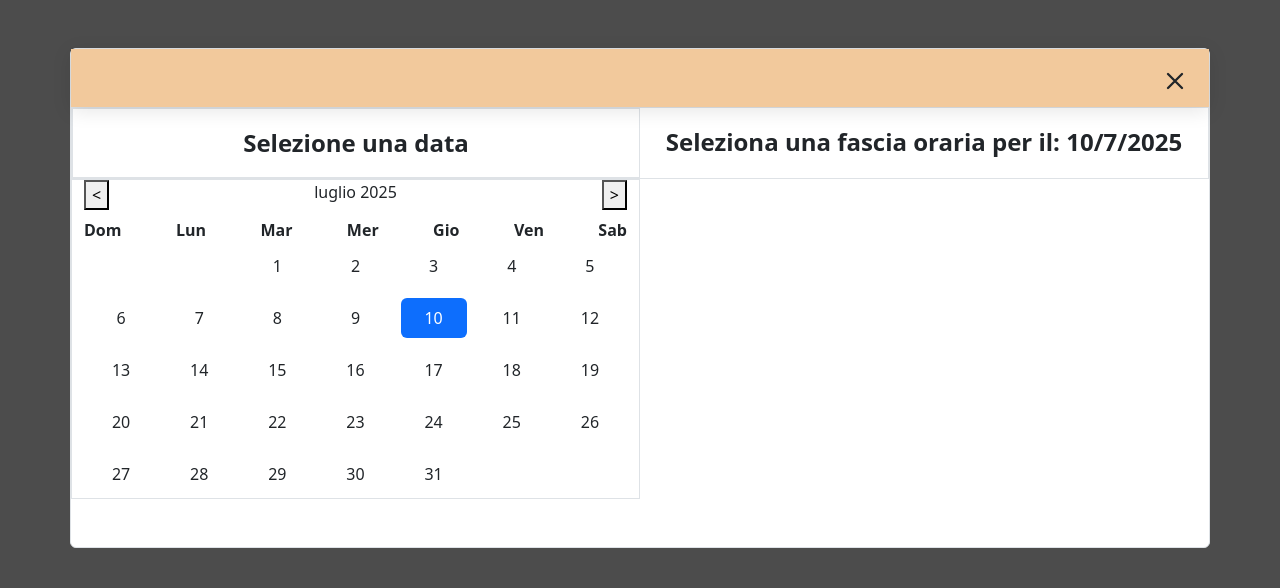
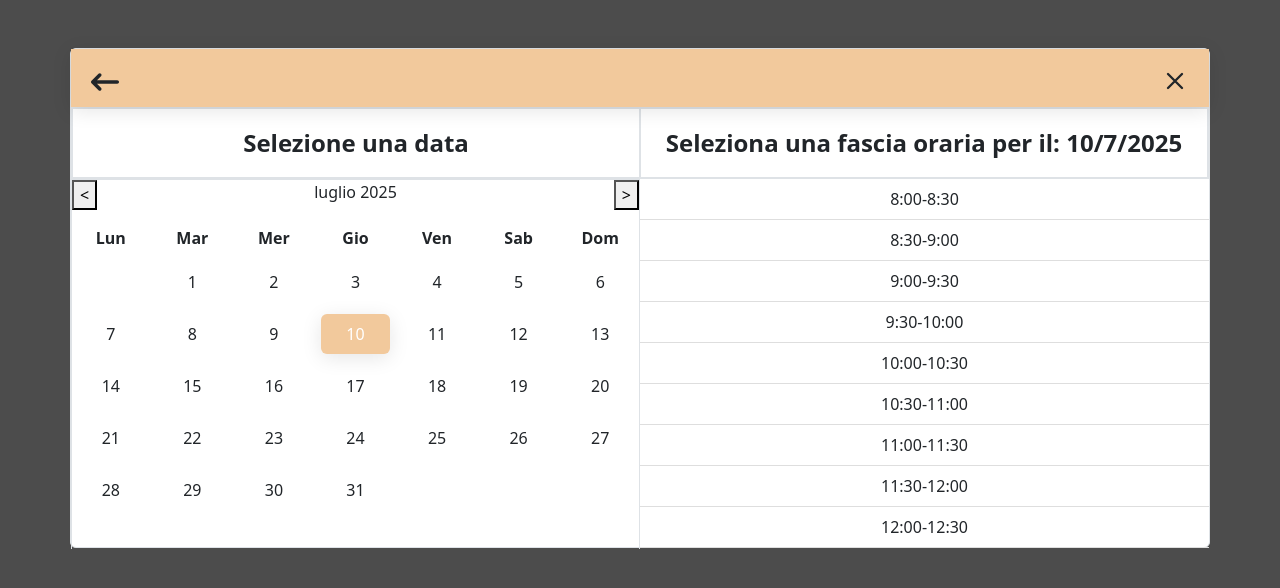
Before and after one commit to Gabri0223/Esame-finale, a React (Vite) app in the folder front-end/: page /prenotazione in a window 1280 px wide. Both pictures are taken after a click on the element "10". Shown: the top 588 px of the page. Built offline with nearby package versions, Linux system fonts and the light colour scheme; a web font is replaced by a local one.

Commit message:
fine colonna orari

```diff
--- a/front-end/component/Calendario.jsx
+++ b/front-end/component/Calendario.jsx
@@ -1,6 +1,6 @@
 import React, { useState } from "react";
 
-const giorniSettimana = ["Dom", "Lun", "Mar", "Mer", "Gio", "Ven", "Sab"];
+const giorniSettimana = ["Lun", "Mar", "Mer", "Gio", "Ven", "Sab", "Dom"];
 
 function Calendario({ onDateChange }) {
   const [oggi] = useState(new Date());
@@ -9,7 +9,8 @@ function Calendario({ onDateChange }) {
   const [dataSelezionata, setDataSelezionata] = useState(null);
 
   const giorniNelMese = new Date(anno, mese + 1, 0).getDate();
-  const primoGiorno = new Date(anno, mese, 1).getDay();
+  let primoGiorno = new Date(anno, mese, 1).getDay();
+  primoGiorno = primoGiorno === 0 ? 6 : primoGiorno - 1;
 
   const mesePrecedente = () => {
     if (mese === 0) {
@@ -65,7 +66,7 @@ function Calendario({ onDateChange }) {
   };
 
   return (
-    <div className="contenitoreCalndario">
+    <div className="contenitoreCalndario ">
       <div className="d-flex justify-content-between mb-2">
         <button onClick={mesePrecedente}>{"<"}</button>
         <div>
@@ -77,10 +78,20 @@ function Calendario({ onDateChange }) {
         <button onClick={meseSuccessivo}>{">"}</button>
       </div>
 
-      <div className="d-flex justify-content-between text-center fw-bold">
-        {giorniSettimana.map(renderGiorno)}
+      <div
+        className="text-center fw-bold"
+        style={{
+          display: "grid",
+          gridTemplateColumns: "repeat(7, 1fr)",
+          gap: "4px",
+        }}
+      >
+        {giorniSettimana.map((giorno, i) => (
+          <div key={i} className="giorno-settimana p-2">
+            {giorno}
+          </div>
+        ))}
       </div>
-
       <div
         className="text-center"
         style={{
@@ -94,7 +105,7 @@ function Calendario({ onDateChange }) {
           const isActive = isValid && isSelected(giorno);
           let className = "giorno";
           if (isValid) className += " p-2 m-1 rounded text-center";
-          if (isActive) className += " bg-primary text-white";
+          if (isActive) className += " sfondoRosa text-white";
 
           return (
             <div
--- a/front-end/component/Carrello.jsx
+++ b/front-end/component/Carrello.jsx
@@ -231,13 +231,13 @@ const Carrello = () => {
                     <Col xs={2}>
                       <div className="d-flex align-items-center ">
                         {(item.quantità === 1 || item.quantita === 1) && (
-                          <div className=" border border-2 border-secondary rounded-start aggiungiETogli  bg-secondary-subtle text-white">
+                          <div className=" border border-2 border-secondary rounded-start cliccabile  bg-secondary-subtle text-white">
                             <p className="m-0 p-1 px-2">-</p>
                           </div>
                         )}
                         {(item.quantità > 1 || item.quantita > 1) && (
                           <div
-                            className=" bordiVerdi rounded-start aggiungiETogli"
+                            className=" bordiVerdi rounded-start cliccabile"
                             onClick={() => {
                               diminuisciQuantità(index);
                             }}
@@ -253,7 +253,7 @@ const Carrello = () => {
                         </div>
 
                         <div
-                          className=" bordiVerdi rounded-end me-5 aggiungiETogli"
+                          className=" bordiVerdi rounded-end me-5 cliccabile"
                           onClick={() => {
                             incrementaQuantità(index);
                           }}
--- /dev/null
+++ b/front-end/component/Orari.jsx
@@ -0,0 +1,41 @@
+import React, { useState } from "react";
+
+const Orari = ({ onSelezioneOrario }) => {
+  const orari = [];
+  const [orarioInizio, setOrarioInizio] = useState(null);
+  const [orarioFine, setOrarioFine] = useState(null);
+  const [cliccato, setCliccato] = useState(false);
+  const creafasciaOraria = (inizio, fine) => {
+    setOrarioInizio(inizio);
+    setOrarioFine(fine);
+    if (onSelezioneOrario) {
+      onSelezioneOrario({ inizio, fine });
+    }
+  };
+
+  for (let ora = 8; ora <= 17; ora++) {
+    orari.push(`${ora}:00`);
+    if (ora < 17) {
+      orari.push(`${ora}:30`);
+    }
+  }
+
+  return (
+    <div className="contenitoreOrari ">
+      {orari.slice(0, -1).map((orario, i) => (
+        <p
+          className={`m-0 py-2 text-center ${
+            cliccato === i ? "cliccato" : "nonCliccato"
+          }`}
+          key={i}
+          onClick={() => {
+            setCliccato(i), creafasciaOraria(orario, orari[i + 1]);
+          }}
+        >
+          {orario}-{orari[i + 1]}
+        </p>
+      ))}
+    </div>
+  );
+};
+export default Orari;
--- a/front-end/component/Prenotazione.jsx
+++ b/front-end/component/Prenotazione.jsx
@@ -3,44 +3,80 @@ import Row from "react-bootstrap/Row";
 import Col from "react-bootstrap/Col";
 import { HiOutlineX } from "react-icons/hi";
 import Calendario from "./Calendario";
+import Orari from "./Orari";
+import { FaArrowLeftLong } from "react-icons/fa6";
 import React, { useState } from "react";
 
 const Prenotazione = () => {
   const [dataSelezionata, setDataSelezionata] = useState(null);
+  const [fasciaOraria, setFasciaOraria] = useState(null);
+  const [animazioneAttiva, setAnimazioneAttiva] = useState(false);
+
   const handlerCambiamentoData = (data) => {
     setDataSelezionata(data);
   };
+
+  const handlerSelezioneOrario = (fasciaOraria) => {
+    setFasciaOraria(fasciaOraria);
+    setAnimazioneAttiva(true);
+  };
+
   return (
     <div className="overlay-dark">
       <Container className="border mt-5 focus-element rounded contenitorePrenotazione">
-        <Row className="sfondoRosa justify-content-end d-flex">
-          <Col>
+        <Row className="sfondoRosa">
+          <Col className="justify-content-between d-flex">
+            <p
+              className="m-0 p-2 fs-3 cliccabile"
+              onClick={() => {
+                setAnimazioneAttiva(false);
+              }}
+            >
+              <FaArrowLeftLong />
+            </p>
             <p className="text-end m-0 p-2 fw-bolder fs-3">
               {" "}
               <HiOutlineX />
             </p>
           </Col>
         </Row>
-        <Row className="border">
-          <Col xs={6} className="border">
+        <Row className="border contenitoreInformazioni">
+          <Col xs={6} className={`border ${animazioneAttiva ? "box" : ""}`}>
             <p className="fw-bold fs-4 text-center my-auto py-3">
               Selezione una data
             </p>
           </Col>
-          <Col>
+          <Col xs={6} className={`border ${animazioneAttiva ? "box2" : ""}`}>
             {dataSelezionata != null && (
-              <p className="fw-bold fs-4 text-center my-auto py-3">
-                {" "}
-                Seleziona una fascia oraria per il: {dataSelezionata.getDate()}/
-                {dataSelezionata.getMonth() + 1}/{dataSelezionata.getFullYear()}
-              </p>
+              <>
+                <p className="fw-bold fs-4 text-center my-auto py-3">
+                  {" "}
+                  Seleziona una fascia oraria per il:{" "}
+                  {dataSelezionata.getDate()}/{dataSelezionata.getMonth() + 1}/
+                  {dataSelezionata.getFullYear()}
+                </p>
+              </>
             )}
           </Col>
         </Row>
-        <Row>
-          <Col xs={6} className="border">
+        <Row className="contenitoreInformazioni ">
+          <Col
+            xs={6}
+            className={`border border-bottom-0 p-0 ${
+              animazioneAttiva ? "box" : ""
+            }`}
+          >
             <Calendario onDateChange={handlerCambiamentoData} />
           </Col>
+          {dataSelezionata != null && (
+            <Col xs={6} className={` p-0 ${animazioneAttiva ? "box2" : ""}`}>
+              <Orari onSelezioneOrario={handlerSelezioneOrario} />
+            </Col>
+          )}
+          <Col
+            xs={6}
+            className={` p-0 ${animazioneAttiva ? "box2" : ""}`}
+          ></Col>
         </Row>
       </Container>
     </div>
--- a/front-end/src/index.css
+++ b/front-end/src/index.css
@@ -181,7 +181,7 @@ a {
     font-size:0.7em
 }
 
-.aggiungiETogli{
+.cliccabile{
     cursor: pointer;
 }
 
@@ -402,14 +402,153 @@ a {
 .contenitorePrenotazione{
     height: 500px;
     max-height: 500px;
+
 }
 
 .contenitoreCalendario{
     width: 100%;
-    font-Family: "Arial, sans-serif"
+    font-Family: "Arial, sans-serif" ;
+
 }
+
 
 .contenitoreGiorni{
 flex-Basis: 0;
  min-Width: 0
 }
+
+.contenitoreOrari{
+    height: 370px;
+    max-Height: "370px" !important;
+    overflow-y: auto !important;
+}
+
+.contenitoreInformazioni{
+    overflow-y: hidden;
+}
+
+.box{
+    animation: muoviVersoSinistraESparisci 0.5s forwards
+}
+
+.box2{
+    animation: muoviVersoSinistra 0.5s forwards
+}
+
+.cliccato{
+   border-top: 2px #D5AC86 solid;
+   border-bottom: 2px #D5AC86 solid ;
+   cursor:pointer
+}
+
+.cliccato:hover{
+    background-color: #F2C99C;
+}
+
+.nonCliccato{
+    border-bottom: 1px rgb(222, 222, 222) solid;
+    cursor: pointer
+}
+
+.nonCliccato:hover{
+    background-color: rgb(194, 193, 193);
+}
+
+
+@keyframes muoviVersoSinistraESparisci{
+    0%{
+        transform: translateX(0);
+        opacity: 1;
+    }
+    10%{
+        transform:translateX(-50px)
+    }
+    15%{
+        transform: translateX(-100px);
+        opacity: 0.8;
+    }
+    20%{
+        transform: translate(-150px);
+    }
+    25%{
+        transform: translateX(-200px);
+        opacity: 0.7;
+    }
+    30%{
+        transform: translateX(-250px);
+    }
+    35%{
+        transform: translateX(-300px);
+        opacity: 0.6;
+    }
+    50%{
+        transform: translateX(-350px);
+        opacity: 0.5;
+    }
+    65%{
+        transform: translateX(-400px);
+        opacity: 0.4;
+    }
+    75%{
+        transform: translateX(-450x);
+        opacity: 0.3;
+    }
+    85%{
+        transform: translateX(-500px);
+        opacity: 0.2;
+    }
+    100%{
+        transform: translateX(-1900px );
+        opacity:0
+
+    }
+}
+
+@keyframes muoviVersoSinistra{
+    0%{
+        transform: translateX(0);
+
+    }
+    10%{
+        transform:translateX(-50px)
+    }
+    15%{
+        transform: translateX(-100px);
+
+    }
+    20%{
+        transform: translateX(-150px);
+    }
+    25%{
+        transform: translateX(-200px);
+
+    }
+    30%{
+        transform: translateX(-250px);
+    }
+    35%{
+        transform: translateX(-300px);
+
+    }
+    50%{
+        transform: translateX(-350px);
+
+    }
+    65%{
+        transform: translateX(-400px);
+
+    }
+    75%{
+        transform: translateX(-450px);
+
+    }
+    85%{
+        transform: translateX(-500px);
+
+    }
+    100%{
+        transform: translateX(-668px );
+    }
+
+
+}
```
